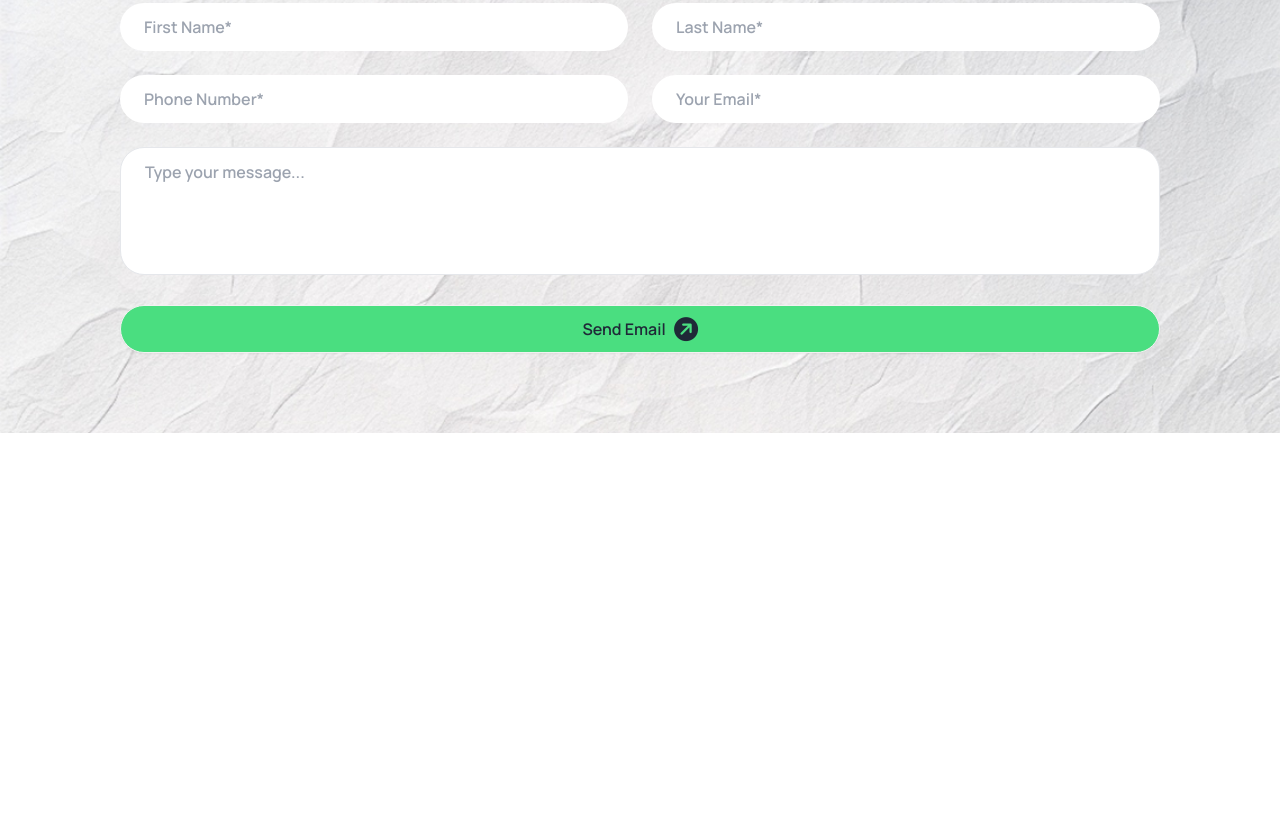
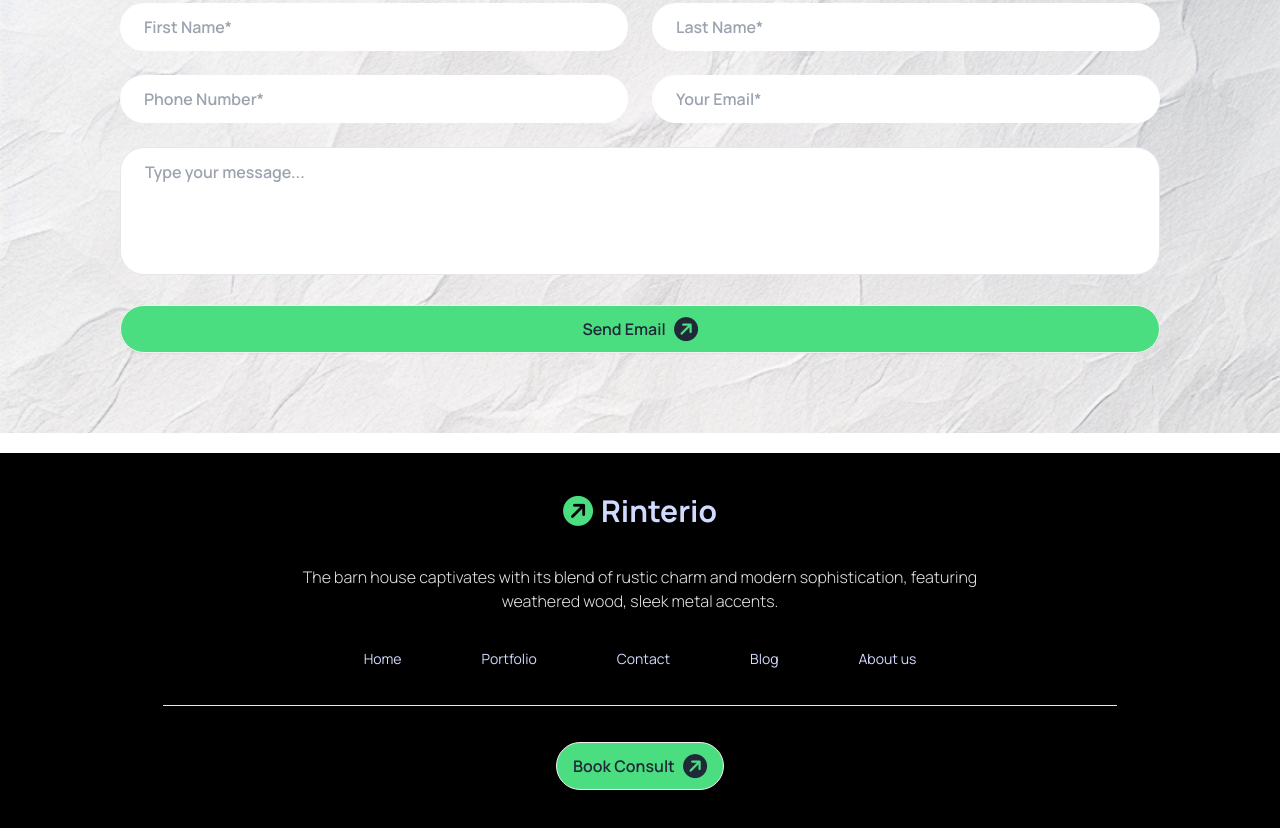
Before and after one commit to naim-rahman/Architecture-Project-A03, a plain HTML site: page index.html in a window 1280 px wide. Shown: the part 5115-5943 px from the top of the page. Before the commit the page ends 5568 px from the top, so only its background shows below. Drawn offline with nearby package versions, Linux system fonts and the light colour scheme.

Commit message:
added footer section

```diff
--- a/index.html
+++ b/index.html
@@ -472,11 +472,25 @@
                 </div>
             </div>
         </section>
-
     </main>
     <!-- footer section -->
-    <footer>
-
+    <footer class="footer footer-center mt-0 bg-black text-primary-content py-10 px-3 lg:p-10">
+        <div class="space-y-7">
+            <a class="text-3xl font-bold flex justify-center items-center gap-2"><i
+                    class="fa-solid fa-circle-arrow-up rotate-45 bg-black rounded-full text-green-400"></i>Rinterio</a>
+            <p class="w-3/4 opacity-90 text-white font-light text-base">The barn house captivates with its blend of
+                rustic charm and modern sophistication, featuring weathered wood, sleek metal accents.</p>
+            <nav class="grid grid-flow-col gap-3 lg:gap-20">
+                <a class="link link-hover">Home</a>
+                <a class="link link-hover">Portfolio</a>
+                <a class="link link-hover">Contact</a>
+                <a class="link link-hover">Blog</a>
+                <a class="link link-hover">About us</a>
+            </nav>
+            <hr class="border-x-2 w-full">
+            <a class=" btn bg-green-400 rounded-3xl font-semibold text-base">Book Consult<i
+                    class="fa-solid fa-circle-arrow-up rotate-45 text-2xl"></i></a>
+        </div>
     </footer>
 </body>
 
```
